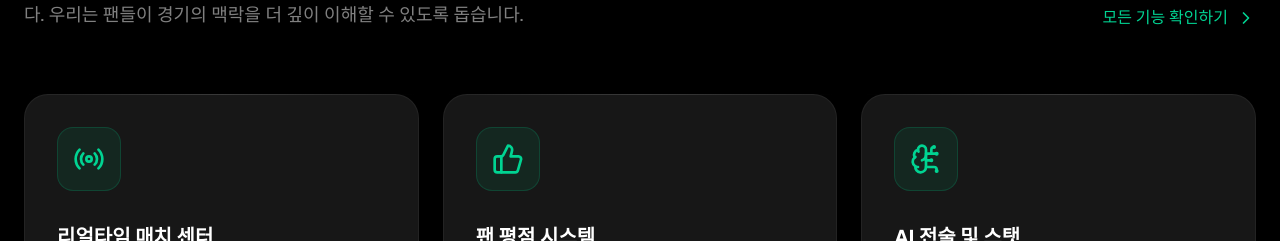
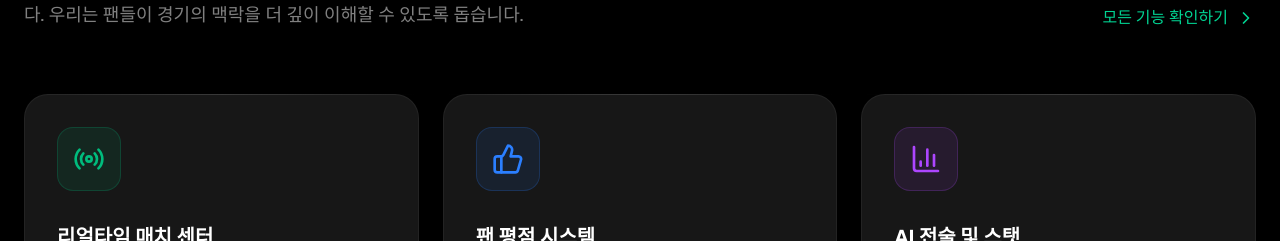
Before and after one commit to team-hat-trick/hat-trick-frontend, a Next.js app: page / in a window 1280 px wide. Shown: the part 1280-1521 px from the top of the page. Built offline with nearby package versions, Linux system fonts and the light colour scheme.

Commit message:
design: 아이콘 및 컬러 수정

```diff
--- a/app/page.tsx
+++ b/app/page.tsx
@@ -10,6 +10,7 @@ import {
   ArrowRight,
   ChevronRight,
   PlayCircle,
+  ChartColumn,
 } from "lucide-react";
 import Image from "next/image";
 import mainLogo from "@/assets/images/main_logo.png";
@@ -157,27 +158,40 @@ export default function Home() {
             <div className="grid md:grid-cols-3 gap-6">
               {[
                 {
-                  icon: <Radio className="w-8 h-8 text-emerald-400" />,
+                  icon: <Radio className="w-8 h-8 text-[#00BC7D]" />,
                   title: "리얼타임 매치 센터",
                   desc: "초단위로 업데이트되는 실시간 스코어와 라이브 경기 흐름 분석(Momentum)을 확인하세요.",
+                  bgColor: "bg-[#00BC7D]/10",
+                  borderColor: "border-[#00BC7D]/20",
+                  hoverLine: "group-hover:via-[#00BC7D]/50",
                 },
                 {
-                  icon: <ThumbsUp className="w-8 h-8 text-emerald-400" />,
+                  icon: <ThumbsUp className="w-8 h-8 text-[#2B7FFF]" />,
                   title: "팬 평점 시스템",
                   desc: "경기가 끝난 후, 선수의 활약을 직접 평가하고 다른 팬들의 의견을 공유해보세요.",
+                  bgColor: "bg-[#2B7FFF]/10",
+                  borderColor: "border-[#2B7FFF]/20",
+                  hoverLine: "group-hover:via-[#2B7FFF]/50",
                 },
                 {
-                  icon: <BrainCircuit className="w-8 h-8 text-emerald-400" />,
+                  icon: <ChartColumn className="w-8 h-8 text-[#AD46FF]" />,
                   title: "AI 전술 및 스탯",
                   desc: "정교한 데이터 시각화를 통해 라인업 분석과 기대 득점(xG) 등 고급 스탯을 제공합니다.",
+                  bgColor: "bg-[#AD46FF]/10",
+                  borderColor: "border-[#AD46FF]/20",
+                  hoverLine: "group-hover:via-[#AD46FF]/50",
                 },
               ].map((feature, i) => (
                 <div
                   key={i}
                   className="group relative p-8 rounded-3xl bg-neutral-900 border border-white/5 hover:bg-neutral-800 transition-colors"
                 >
-                  <div className="absolute inset-x-0 -top-px h-px w-full bg-gradient-to-r from-transparent via-white/10 to-transparent group-hover:via-emerald-500/50 transition-colors" />
-                  <div className="mb-8 w-16 h-16 rounded-2xl bg-emerald-500/10 flex items-center justify-center border border-emerald-500/20 group-hover:scale-110 transition-transform">
+                  <div
+                    className={`absolute inset-x-0 -top-px h-px w-full bg-gradient-to-r from-transparent via-white/10 to-transparent ${feature.hoverLine} transition-colors`}
+                  />
+                  <div
+                    className={`mb-8 w-16 h-16 rounded-2xl ${feature.bgColor} flex items-center justify-center border ${feature.borderColor} group-hover:scale-110 transition-transform`}
+                  >
                     {feature.icon}
                   </div>
                   <h3 className="text-xl font-bold mb-4">{feature.title}</h3>
```
